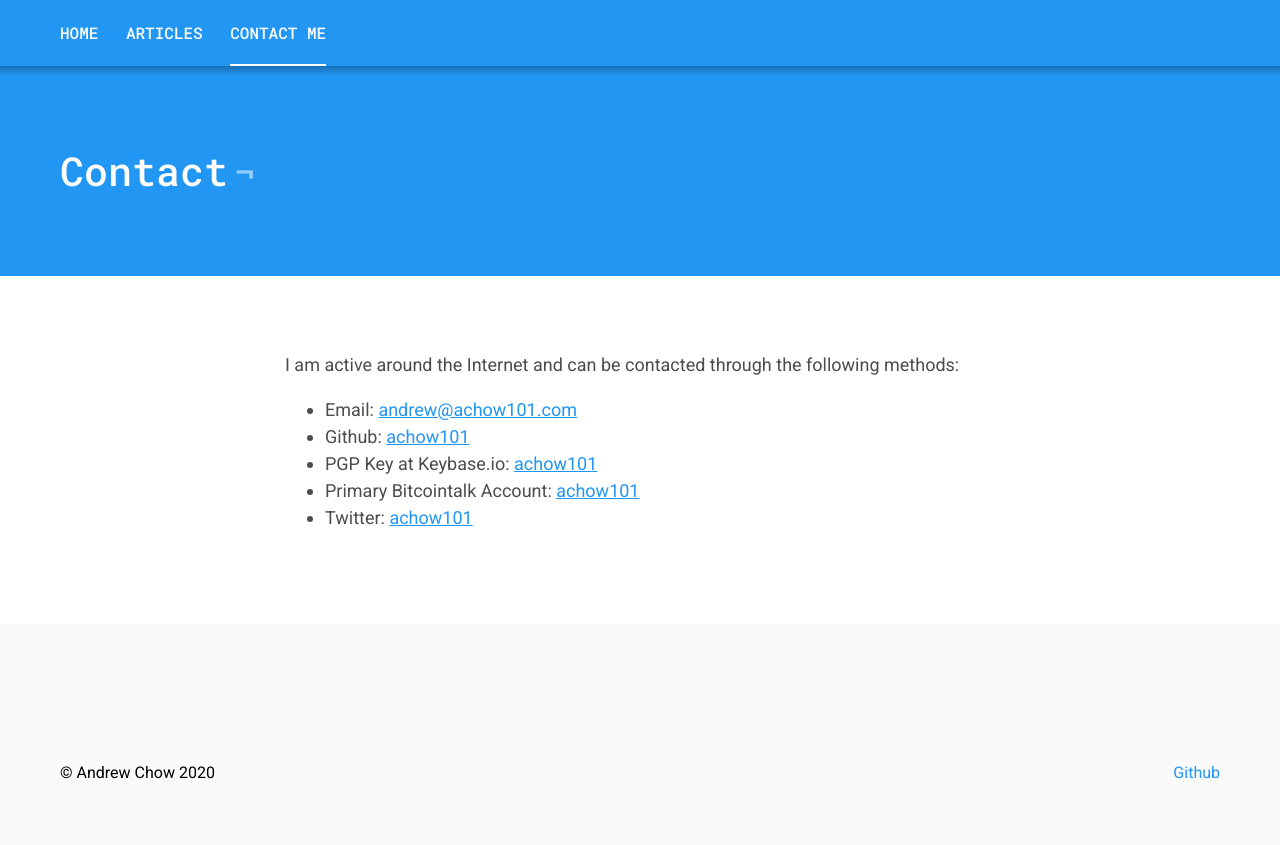
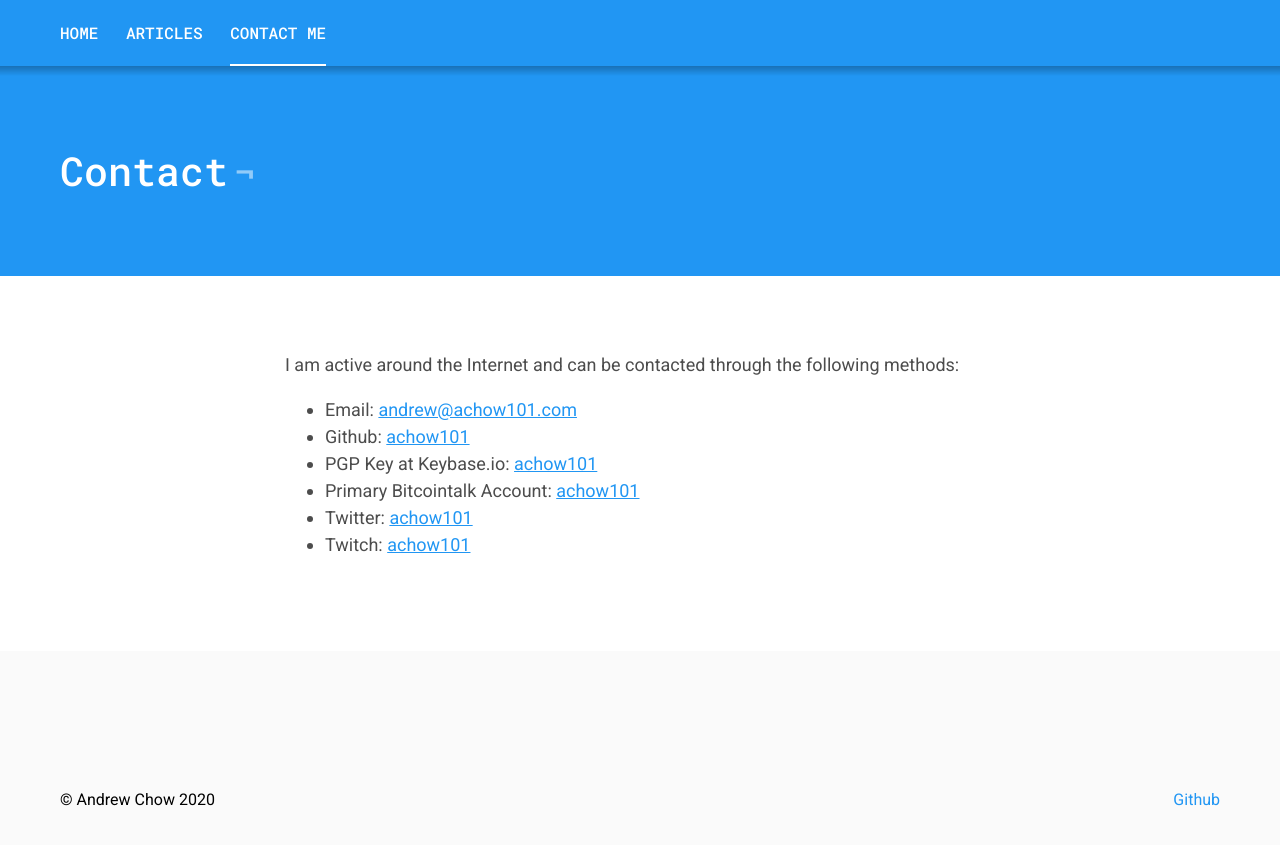
Before and after one commit to achow101/achow101.github.io, a Jekyll site: the page built from _pages/contact.md, in a window 1280 px wide and 951 px high. Shown: the top 845 px of the window. Built offline with Jekyll 4.4.1, drawn with Linux system fonts in a browser that asks for light colours.

Commit message:
Mention twitch streaming

```diff
--- a/_pages/contact.md
+++ b/_pages/contact.md
@@ -10,3 +10,4 @@ I am active around the Internet and can be contacted through the following metho
 - PGP Key at Keybase.io: [achow101](https://keybase.io/achow101)
 - Primary Bitcointalk Account: [achow101](https://bitcointalk.org/index.php?action=profile;u=290195)
 - Twitter: [achow101](https://twitter.com/achow101)
+- Twitch: [achow101](https://www.twitch.tv/achow101/)
--- a/index.markdown
+++ b/index.markdown
@@ -7,6 +7,8 @@ Currently I am an engineer at [Blockstream](https://blockstream.com/).
 I primarily work on [Bitcoin Core](https://bitcoincore.org) and on the [Hardware Wallet Interface](https://github.com/bitcoin-core/hwi).
 My focus is on wallet functionality and interoperability between different wallet software.
 I also perform [Gitian builds](_posts/2016-01-23-Gitian-builder.md) for Bitcoin Core and all build results can be found on my [Github fork of Bitcoin](https://github.com/achow101/bitcoin/releases).
+
+Every Monday at 2 PM Eastern Time (America/New York Timezone), I livestream my work on Bitcoin Core and HWI on [Twitch](https://www.twitch.tv/achow101/).
 
 I am also the moderator of the [Technical Support](https://bitcointalk.org/index.php?board=4.0) and [Development and Technical Discussion](https://bitcointalk.org/index.php?board=6.0) sections of [Bitcointalk](https://bitcointalk.org)
 
```
